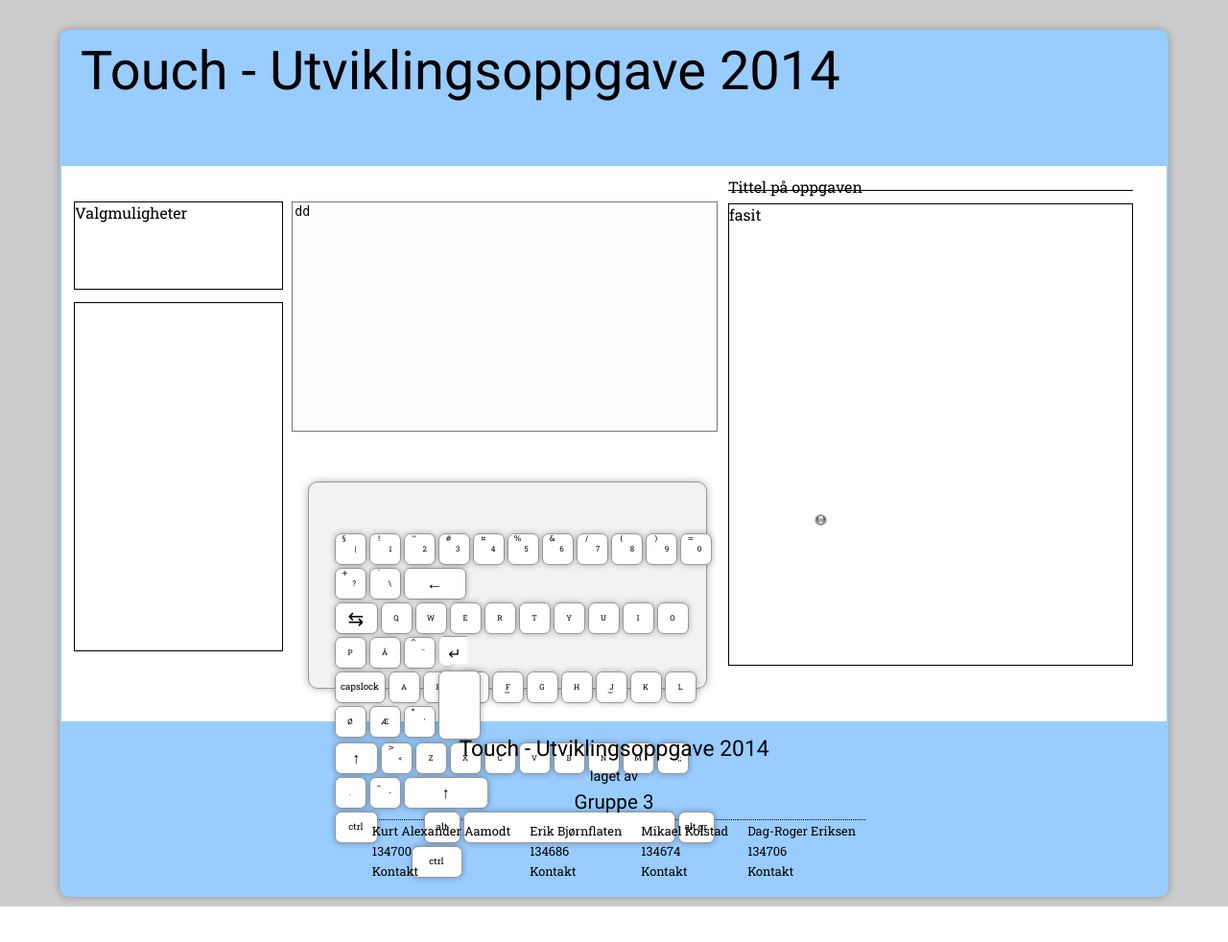
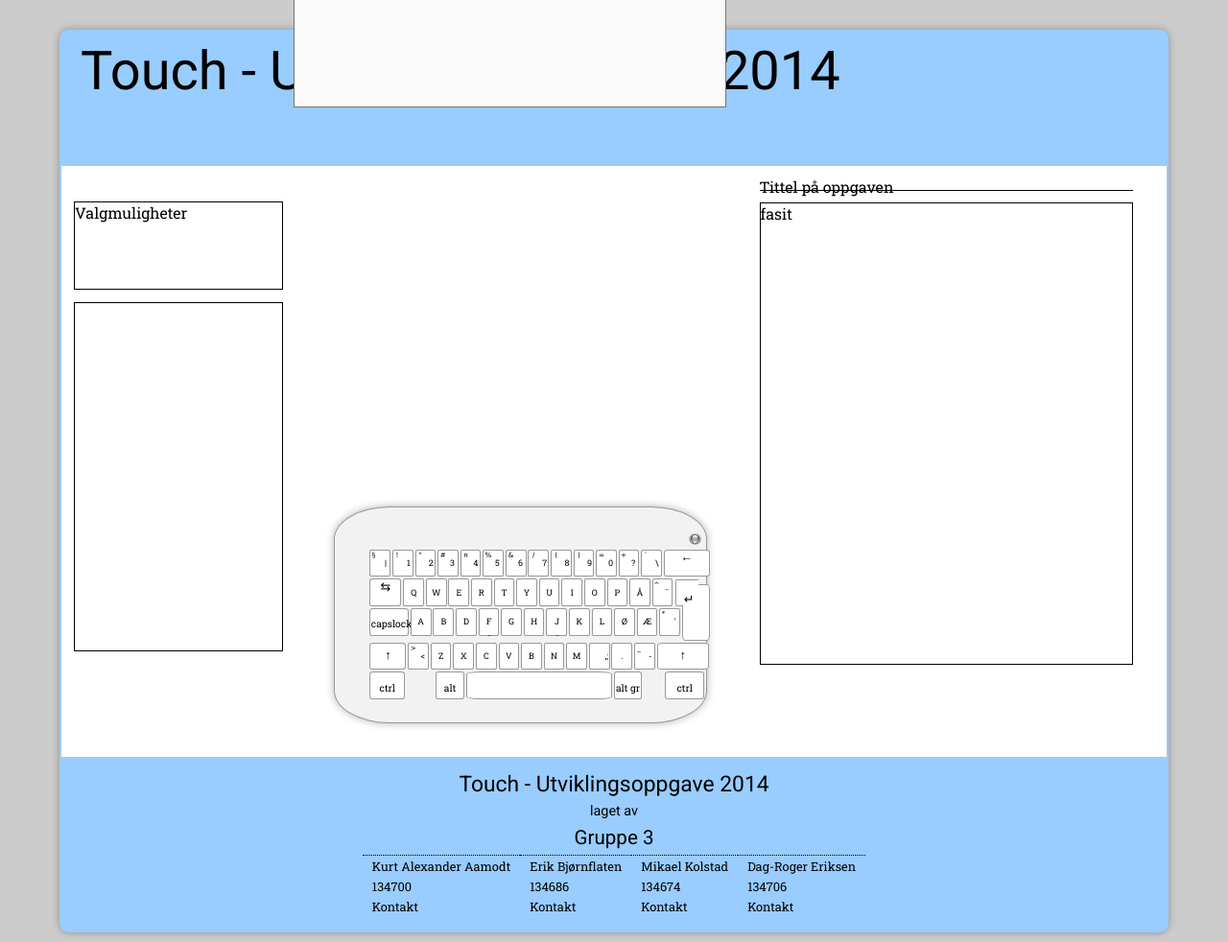
Before and after one commit to ekkodill/jalla, a PHP site: page /skriv.php in a window 1280 px wide. Shown: the whole page at 96% size. Before the commit the page ends 945 px from the top, so only its background shows below. Run offline with PHP 8.4, Linux system fonts and the light colour scheme.

Commit message:
Noe nytt

```diff
--- a/css/keyboard.css
+++ b/css/keyboard.css
@@ -6,33 +6,32 @@
 
 #container {
 float:left;
-    width: 37%;
-    height: 25%;
+    width: 35%;
+    height: 27%;
     background: #F2F2F2;
-margin-left:20.5%;
-margin-top:-15%;
-margin-bottom:0;
+margin-left:23%;
+margin-top:-12%;
 
 /*Runde kanter og skygge*/
--webkit-border-radius: 10px;
--moz-border-radius: 10px;
-border-radius: 10px;
-padding:7px;
+-webkit-border-radius: 15%;
+-moz-border-radius: 15%;
+border-radius: 15%;
+padding:0.4%;
 border: 1px solid #999;
 border: inset 1px solid #333;
 -webkit-box-shadow: 0px 0px 8px rgba(0, 0, 0, 0.3);
 -moz-box-shadow: 0px 0px 8px rgba(0, 0, 0, 0.3);
-box-shadow: 0px 0px 8px rgba(0, 0, 0, 0.3);¨
+box-shadow: 0px 0px 8px rgba(0, 0, 0, 0.3);
 
     font-size:0.8em;
     font-weight:normal;
 }
 
 #keyboard {
-    margin-top:1%;
-    margin-left:-5%;
+    float:both;
+    margin-left:-2%;
+    margin-top:2%;
     list-style: none;
-    float:left;
     width:100%;
     height:2%;
 }
@@ -40,75 +39,77 @@
 
 #keyboard li {
 float: left;
-margin: 0 3px 3px 0;
-width: 30px;
-height: 30px;
-line-height: 30px;
+margin: 0 0.5% 0.5% 0;
+width: 5%;
+height: 600%;
+line-height: 300%;
 text-align: center;
 background: #fff;
 
 
 /*Runde kanter og skygge*/
--webkit-border-radius: 7px;
--moz-border-radius: 7px;
-border-radius: 7px;
-padding:0.5px;
+-webkit-border-radius: 10%;
+-moz-border-radius: 10%;
+border-radius: 10%;
+padding:0.1%;
 border: 1px solid #999;
 border: inset 1px solid #333;
--webkit-box-shadow: 0px 0px 6px rgba(0, 0, 0, 0.3);
--moz-box-shadow: 0px 0px 6px rgba(0, 0, 0, 0.3);
-box-shadow: 0px 0px 6px rgba(0, 0, 0, 0.3);
+-webkit-box-shadow: 0% 0% 0.3% rgba(0, 0, 0, 0.3);
+-moz-box-shadow: 0% 0% 0.3% rgba(0, 0, 0, 0.3);
+box-shadow: 0% 0% 0.3% rgba(0, 0, 0, 0.3);
 }
 /*---- taster med flere tegn ----*/
 .on {
-    font: 8px Verdana, Sans-Serif;
+    font: 80% Verdana, Sans-Serif;
     display: inline-block;
-    margin-left: -15px;
+    margin-left: -80%;
     vertical-align: top;
 }
 
 .on2 {
-    font: 10px Verdana, Sans-Serif;
+    font: 10% Verdana, Sans-Serif;
     display: inline-block;
-    margin-left: -6px;
+    margin-left: -20%;
     vertical-align: bottom;
-    padding-bottom:9px;
-margin-top:6px;
+    padding-bottom:-5%;
+margin-top:1%;
 }
 
 #keyboard .tegn, .left-shift, .tab, .delete, .capslock, .caps, .capsen, .return, .left-shift, .right-shift, .ctrll, .ctrlr, .altgr, .lalt, .space {
-    font-size:50%;
+    font-size:70%;
 }
 /*----Spesialtegnene på tastaturet----*/
 #keyboard .left-shift {
 clear: left;
-width: 45px;
-margin-top: -20px;
+width: 100%;
+margin-top: 100%;
 }
 
 #keyboard .tab {
 clear:left;
-width: 42px;
-font-size:20px;
+line-height: 100%;
+width: 8%;
+font-size:100%;
 }
 
 #keyboard .delete {
-width: 62px;
-font-size:17px;
+width: 12%;
+line-height: 100%;
+font-size:100%;
 }
 
 #keyboard .capslock {
-width: 50px;
-font-size:0.6em;
+width: 10%;
+font-size:80%;
 clear: left;
 }
 
 #container .caps {
-height:0px;
-width:0px;
-float:left;
-margin-left:500px;
-margin-top:18px;
+height:0%;
+width:0%;
+float:right;
+margin-left:25.93%;
+margin-top:0.8%;
 position:absolute;
 border:none;
 background:none;
@@ -116,10 +117,11 @@
 }
 
 #keyboard .capsen {
-height:0px;
-width:0px;
-margin-left:500px;
-margin-top:-14px;
+height:0%;
+width:0%;
+line-height: 100%;
+margin-left:87.8%;
+margin-top:1.5%;
 position:relative;
 border:none;
 background:none;
@@ -127,11 +129,11 @@
 }
 
 #keyboard .return {
-    font-size:20px;
-width:41px;
-height:69px;
-margin-top: -37px;
-margin-right: 8px;
+ font-size:5%;
+width:7%;
+height:1310%;
+margin-top: -6.7%;
+margin-right: 2%;
 border-right:1px solid #999;
 border-top:1px solid #999;
 border-bottom:1px solid #999;
@@ -139,42 +141,44 @@
 }
 
 #keyboard .left-shift {
-width: 42px;
-font-size:16px;
-margin-top: 0px;
+width: 9.3%;
+font-size:100%;
+line-height: 180%;
+margin-top: 0%;
 }
 
 #keyboard .right-shift {
-width: 85px;
-font-size:16px;
-margin-top: 0px;
+width:13.6%;
+font-size:100%;
+line-height: 180%;
+margin-top: 0%;
 }
 
     #keyboard .ctrll {
-width: 42px;
-font-size:0.6em;
+width: 9%;
+font-size:80%;
 clear: left;
 }
 
 #keyboard .ctrlr {
-width: 50px;
-font-size:0.6em;
-margin-left:80px;
+width: 10%;
+font-size:80%;
+margin-left:5.9%;
 }
 
 #keyboard .altgr {
-width: 35px;
-font-size:0.6em;
+width: 7%;
+font-size:80%;
 }
 
     #keyboard .lalt {
-width: 35px;
-margin-left:45px;
-font-size:0.6em;
+width: 7%;
+margin-left:8%;
+font-size:80%;
 }
 
 #keyboard .space {
-width: 218px;
+width: 39.5%;
 }
 
 .uppercase {
@@ -185,36 +189,37 @@
 .cltekst{
 color:#000;
 text-align:right;
-font-size:7px;
-margin-right:75px;
+font-size:1%;
+margin-right:8%;
 }
 
 /*---- laget for å få utseende på enter ----*/
 #keyboard .xreturn {
-     width: 14px;
-        left:10px;
-border:0;
-margin-left:1px;
-margin-top:-1px;
+     width: 3%;
+        left:1.5%;
+        height:600%;
+border-top:1px solid #999;
+border-bottom:1px solid #999;
+border-left:1px solid #999;
+margin-left:0.1%;
+margin-top:0.1%;
+
 
 
     }
 
     #keyboard .white {
         text-align:top;
-width:20px;
-margin-top:-1px;
+width:5%;
+margin-top:0.1%;
         z-index: 1;
         position:relative;
-        right:14px;
-        height:16px;
-        top:0px;
+        right:3%;
+        height:600%;
+        top:0%;
 -webkit-border-radius:0;
-        -moz-border-radius:o;
+        -moz-border-radius:0;
         border-radius:0;
-        padding:2.5px;
-        padding-bottom:10px;
-        border-top:1px solid #999;
         border-right:none;
         border-left:none;
         border-bottom:none;
@@ -224,12 +229,12 @@
 }
 
 #keyboard .under{
-        padding-right:-5px;
+        padding-right:5%;
     }
 
 /*---- lastitem er for noen av tastene i enden av rekken ----*/
 .lastitem {
-margin-right: 0;
+margin-right: 0%;
 }
 
 
@@ -254,21 +259,25 @@
 }
 
 .bfright{
-    width:39%;
+    width:36%;
     height:60%;
-    float:left;
+    float:right;
     margin-left:1%;
 
 }
 
 .opgtekst{
-    width:41%;
-    height:30%;
-margin-left:1%;
-    margin-top:2.4%;
-    float:left;
+    margin-top:-25%;
+    width:35.2%;
+    height:31%;
+    margin-left:1%;
+    margin-right:auto;
+margin-bottom:2%;
+    position:absolute;
     resize: none;
-    background-color:#FEFDFB;
+    background-color:#FAFAFA;
+
+
 }
 .valgmuligheter{
     border:1px solid #000;
@@ -286,7 +295,7 @@
 }
 .oppgavetittel{
     height:3%;
-    border-bottom:1px solid#000;
+    border-bottom:1px solid #000;
 
 }
 .fasit{
@@ -295,6 +304,27 @@
     height:100%;
     padding-left:-5%;
 }
-.off{
-    margin-top:80px;
+
+
+.keylogo{
+
+    margin-bottom:none;
+    float:left;
+    margin-left:1%;
+    margin-top:-8%;
 }
+.opgtextramme{
+    width:44%;
+    height:34%;
+    float:right;
+   background-color:#999;
+   -webkit-box-shadow: 0px 0px 10px rgba(0, 0, 0, 4);
+-moz-box-shadow: 0px 0px 10px rgba(0, 0, 0, 4);
+box-shadow: 0px 0px 10px rgba(0, 0, 0, 4);
+}
+.tvbein{
+    margin-top:-5%;
+    font-size:2500%;
+    text-align:center;
+    color:#999;
+}
```
